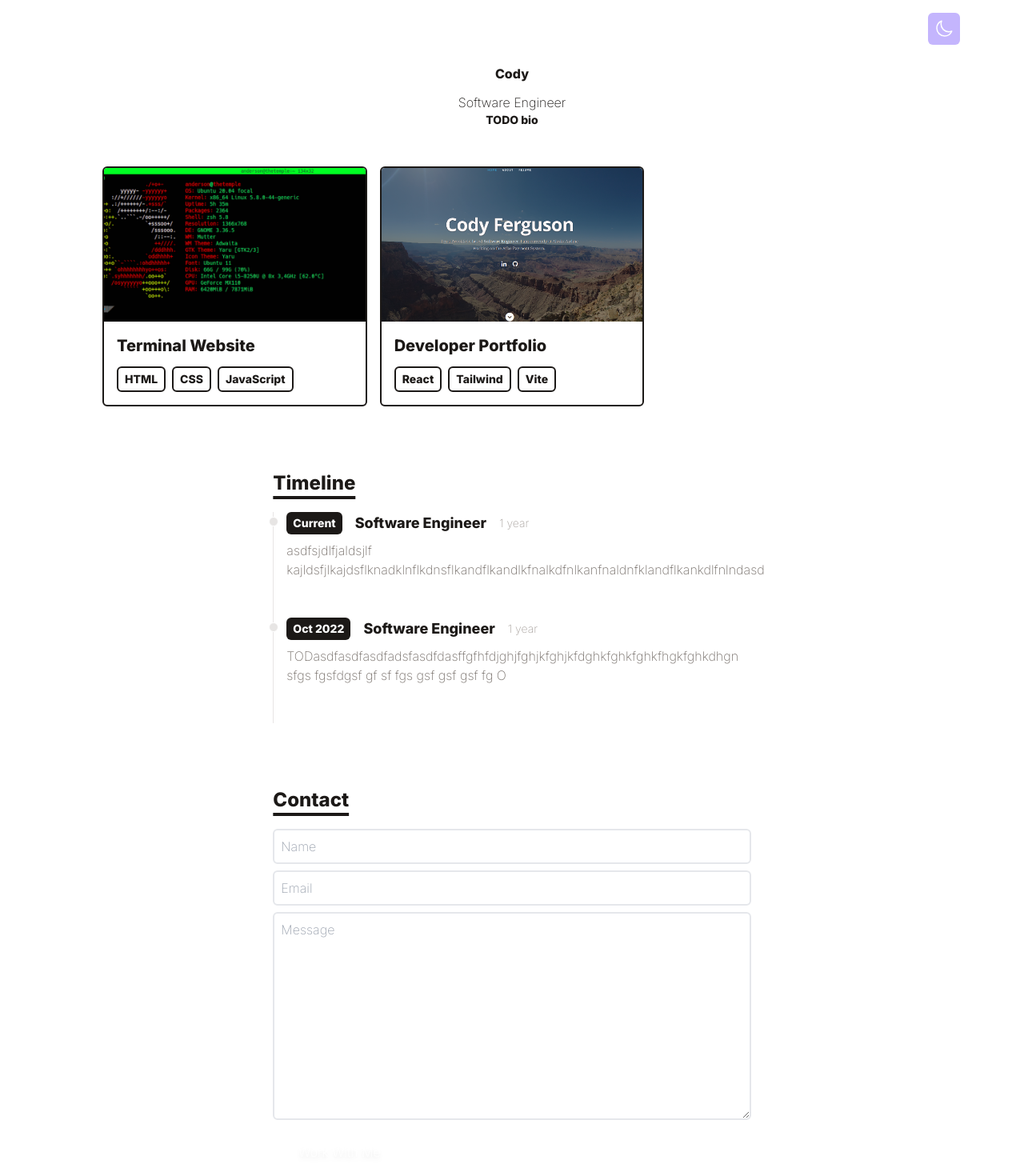
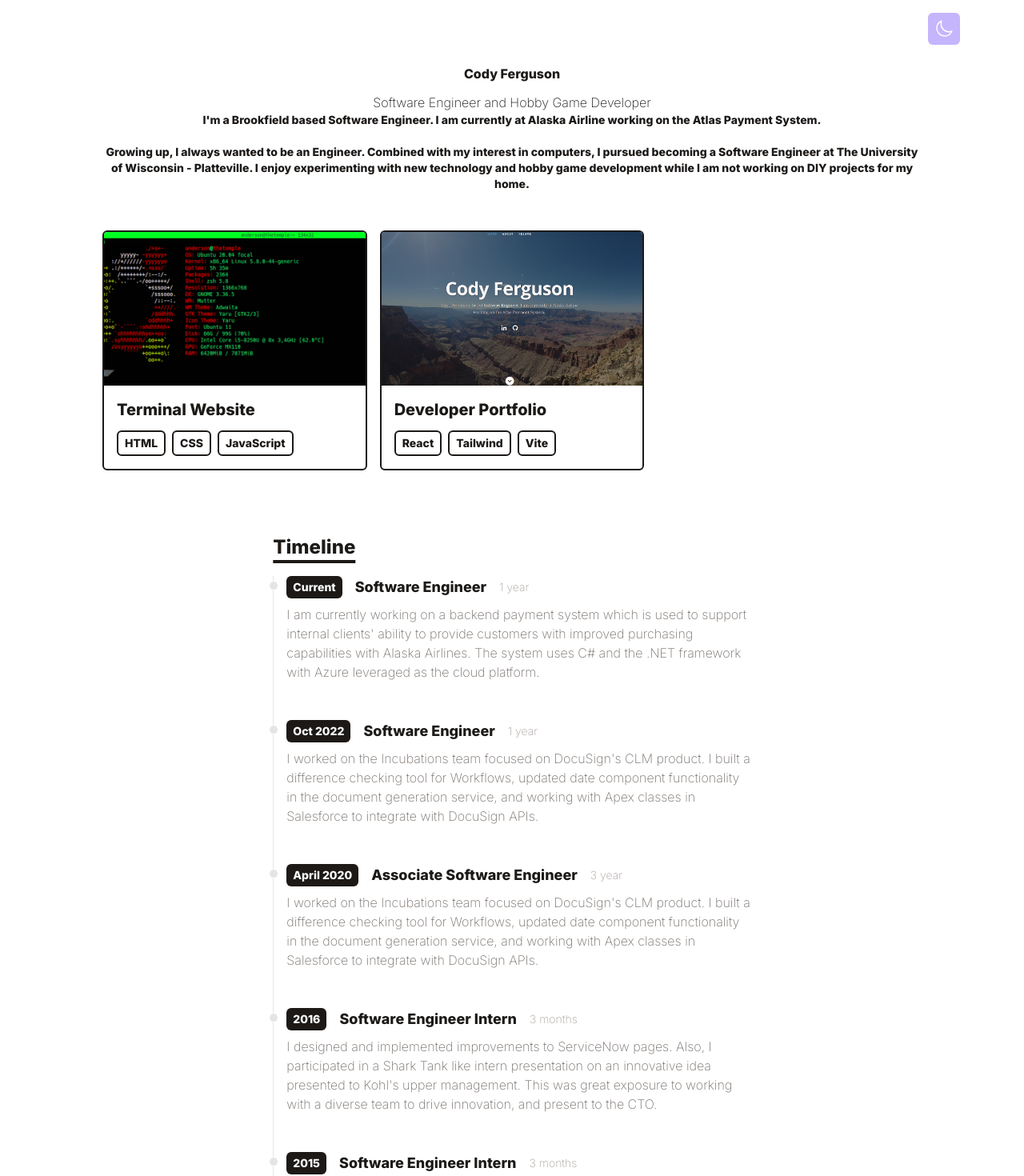
Before and after one commit to codyferguson/website-frontend, a React (Vite) app: page / in a window 1280 px wide. Shown: the top 1470 px of the page at 80% size. Built offline with nearby package versions, Linux system fonts and the light colour scheme.

Commit message:
Update porfolio information

```diff
--- a/src/components/Intro.jsx
+++ b/src/components/Intro.jsx
@@ -1,14 +1,27 @@
-import React from 'react';
+import React from "react";
 
 function Intro() {
-    return (
-        // Check out Tailwindcss for help on these properties
-        <div className="flex items-center justify-center flex-col text-center pt-20 pb-6">
-            <h1 className="text-4x1 md:text-7x1 mb-1 md:mb-3 font-bold">Cody</h1>
-            <p className="text-base md:text-x1 md-3 font-medium">Software Engineer</p>
-            <p className="text-sm max-w-x1 mb-6 font-bold">TODO bio</p>
-        </div>
-    )
+  return (
+    // Check out Tailwindcss for help on these properties
+    <div className="flex items-center justify-center flex-col text-center pt-20 pb-6">
+      <h1 className="text-4x1 md:text-7x1 mb-1 md:mb-3 font-bold">
+        Cody Ferguson
+      </h1>
+      <p className="text-base md:text-x1 md-3 font-medium">
+        Software Engineer and Hobby Game Developer
+      </p>
+      <p className="text-sm max-w-x1 mb-6 font-bold">
+        I&apos;m a Brookfield based Software Engineer. I am currently at Alaska
+        Airline working on the Atlas Payment System.
+        <br /> <br />
+        Growing up, I always wanted to be an Engineer. Combined with my interest
+        in computers, I pursued becoming a Software Engineer at The University
+        of Wisconsin - Platteville. I enjoy experimenting with new technology
+        and hobby game development while I am not working on DIY projects for my
+        home.
+      </p>
+    </div>
+  );
 }
 
 export default Intro;
--- a/src/data/timeline.js
+++ b/src/data/timeline.js
@@ -4,13 +4,34 @@ export default [
         title: 'Software Engineer',
         company: 'Alaska Airlines',
         duration: '1 year',
-        details: 'asdfsjdlfjaldsjlf kajldsfjlkajdsflknadklnflkdnsflkandflkandlkfnalkdfnlkanfnaldnfklandflkankdlfnlndasd'
+        details: "I am currently working on a backend payment system which is used to support internal clients' ability to provide customers with improved purchasing capabilities with Alaska Airlines. The system uses C# and the .NET framework with Azure leveraged as the cloud platform."
     },
     {
         year: 'Oct 2022',
         title: 'Software Engineer',
         company: 'DocuSign',
         duration: '1 year',
-        details: 'TODasdfasdfasdfadsfasdfdasffgfhfdjghjfghjkfghjkfdghkfghkfghkfhgkfghkdhgn  sfgs fgsfdgsf gf  sf fgs gsf gsf gsf fg O'
+        details: "I worked on the Incubations team focused on DocuSign's CLM product. I built a difference checking tool for Workflows, updated date component functionality in the document generation service, and working with Apex classes in Salesforce to integrate with DocuSign APIs."
+    },
+    {
+        year: 'April 2020',
+        title: 'Associate Software Engineer',
+        company: 'DocuSign',
+        duration: '3 year',
+        details: "I worked on the Incubations team focused on DocuSign's CLM product. I built a difference checking tool for Workflows, updated date component functionality in the document generation service, and working with Apex classes in Salesforce to integrate with DocuSign APIs."
+    },
+    {
+        year: '2016',
+        title: 'Software Engineer Intern',
+        company: 'Kohls',
+        duration: '3 months',
+        details: "I designed and implemented improvements to ServiceNow pages. Also, I participated in a Shark Tank like intern presentation on an innovative idea presented to Kohl's upper management. This was great exposure to working with a diverse team to drive innovation, and present to the CTO."
+    },
+    {
+        year: '2015',
+        title: 'Software Engineer Intern',
+        company: 'LasX Industries',
+        duration: '3 months',
+        details: "I developed automated tests for LightGuide, an in-house software, using Telerik's Test Studio. Created manual tests for LightGuide running on a research and develoment laser. While developing the manual tests, and trying to find good designs for test cases, I uncovered a hard to find edge case which helped the senior developers find the underlying issue."
     },
 ]
```
